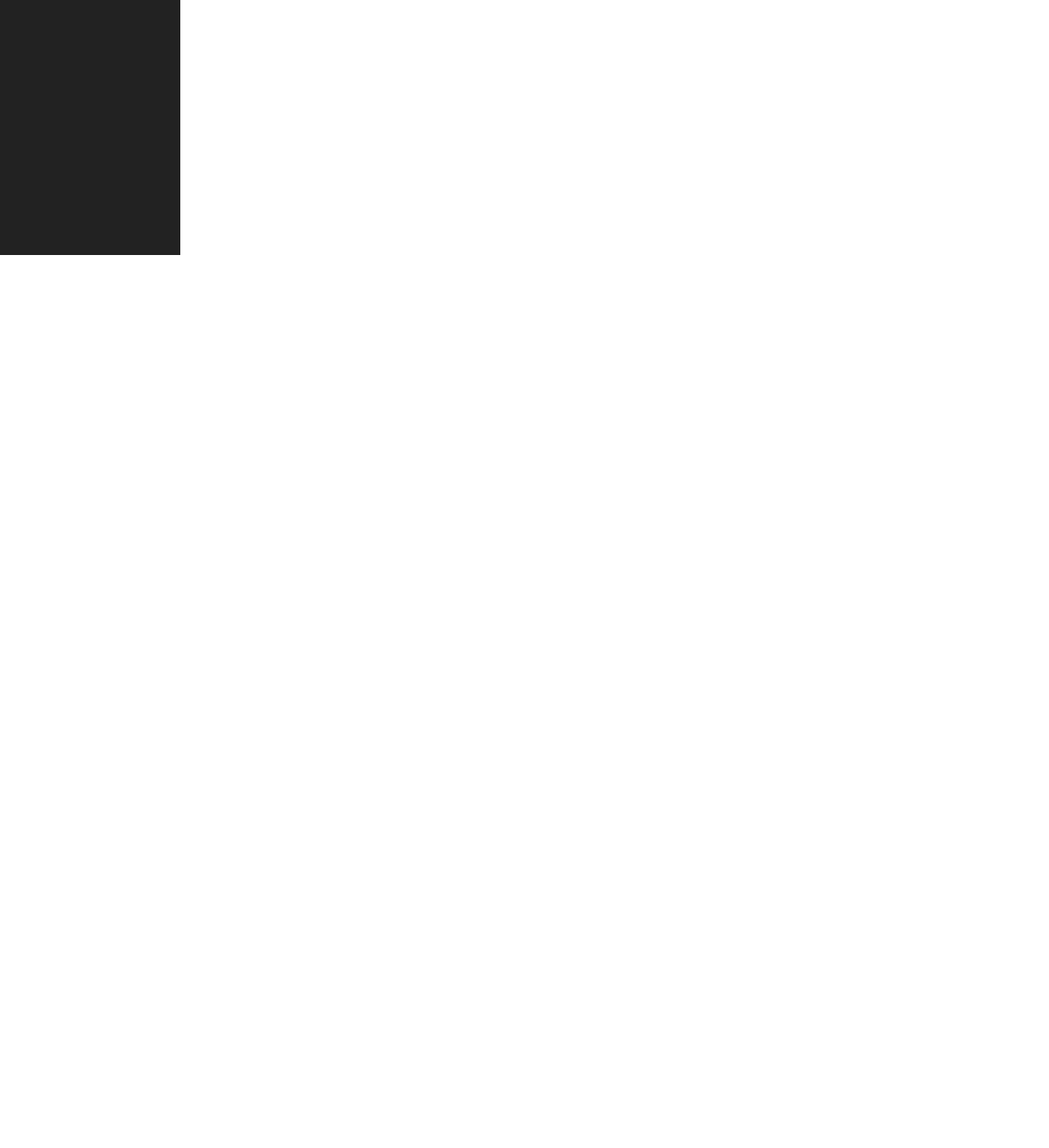
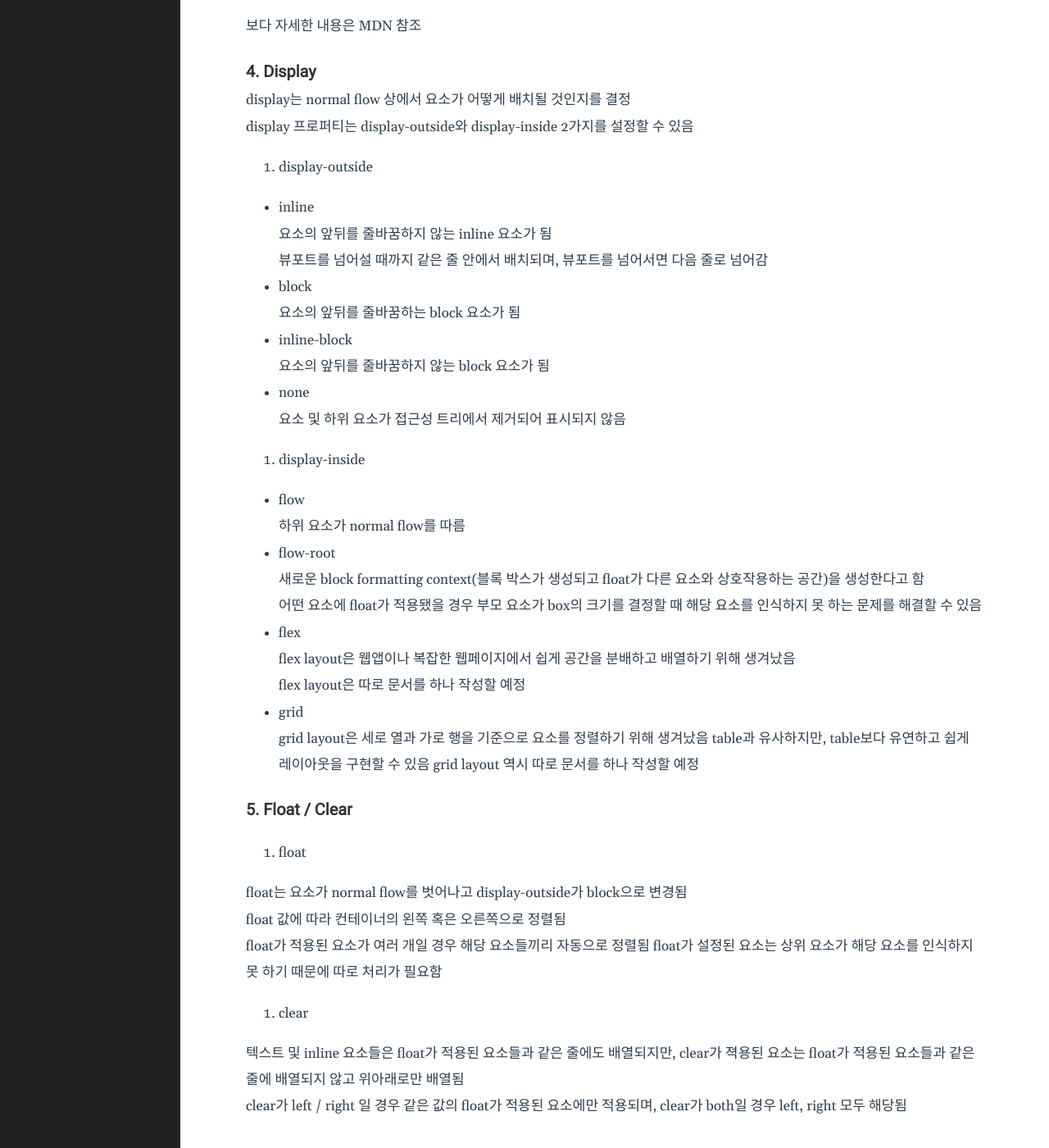
Before and after one commit to endb1228/endb1228.github.io, a Jekyll site: the page built from _posts/2022-03-18-css-page-layout.md, in a window 1280 px wide and 1400 px high, scrolled down 1089 px. Shown: the whole window at 82% size. Built offline with Jekyll 4.4.1, drawn with Linux system fonts in a browser that asks for light colours; some of the changed text lies outside the part shown.

Commit message:
no message

```diff
--- a/_posts/2022-03-18-css-page-layout.md
+++ b/_posts/2022-03-18-css-page-layout.md
@@ -6,7 +6,7 @@ category: javascript
 layout: post
 ---
 
-## Positioning
+## Page Layout
 
 [Blog][page layout, blog]
 
@@ -15,7 +15,7 @@ layout: post
 기본적으로 대부분의 요소들은 normal flow를 따라 부모 요소 안에서 순서대로 배치됨
 만약 특정 요소에 normal flow를 벗어나는 스타일이 적용되면 해당 요소는 normal flow가 적용된 요소들과 독립적으로 배치됨
 
-### 2. Containing block
+### 2. Containing Block
 
 [MDN][containing black, MDN]
 
@@ -51,6 +51,72 @@ top, left같은 프로퍼티로 지정한 임계값을 벗어나면 normal flow
 요소가 normal flow를 벗어나며 뷰포트나 페이지 영역을 기준으로 top, left같은 프로퍼티의 영향을 받음
 
 
+보다 자세한 내용은 MDN 참조
+
+### 4. Display
+
+display는 normal flow 상에서 요소가 어떻게 배치될 것인지를 결정
+display 프로퍼티는 display-outside와 display-inside 2가지를 설정할 수 있음
+
+1. display-outside
+
+- inline
+  요소의 앞뒤를 줄바꿈하지 않는 inline 요소가 됨
+  뷰포트를 넘어설 때까지 같은 줄 안에서 배치되며, 뷰포트를 넘어서면 다음 줄로 넘어감
+
+
+- block
+  요소의 앞뒤를 줄바꿈하는 block 요소가 됨
+
+
+- inline-block
+  요소의 앞뒤를 줄바꿈하지 않는 block 요소가 됨
+
+
+- none
+  요소 및 하위 요소가 접근성 트리에서 제거되어 표시되지 않음
+
+
+2. display-inside
+
+- flow
+  하위 요소가 normal flow를 따름
+
+
+- flow-root
+  새로운 block formatting context(블록 박스가 생성되고 float가 다른 요소와 상호작용하는 공간)을 생성한다고 함
+  어떤 요소에 float가 적용됐을 경우 부모 요소가 box의 크기를 결정할 때 해당 요소를 인식하지 못 하는 문제를 해결할 수 있음
+
+
+- flex
+  flex layout은 웹앱이나 복잡한 웹페이지에서 쉽게 공간을 분배하고 배열하기 위해 생겨났음
+  flex layout은 따로 문서를 하나 작성할 예정 <!-- TODO -->
+
+
+- grid
+  grid layout은 세로 열과 가로 행을 기준으로 요소를 정렬하기 위해 생겨났음
+  table과 유사하지만, table보다 유연하고 쉽게 레이아웃을 구현할 수 있음
+  grid layout 역시 따로 문서를 하나 작성할 예정 <!-- TODO -->
+
+
+### 5. Float / Clear
+
+
+1. float
+
+float는 요소가 normal flow를 벗어나고 display-outside가 block으로 변경됨
+float 값에 따라 컨테이너의 왼쪽 혹은 오른쪽으로 정렬됨
+float가 적용된 요소가 여러 개일 경우 해당 요소들끼리 자동으로 정렬됨
+float가 설정된 요소는 상위 요소가 해당 요소를 인식하지 못 하기 때문에 따로 처리가 필요함
+
+2. clear
+
+텍스트 및 inline 요소들은 float가 적용된 요소들과 같은 줄에도 배열되지만,
+clear가 젹용된 요소는 float가 적용된 요소들과 같은 줄에 배열되지 않고 위아래로만 배열됨
+clear가 left / right 일 경우 같은 값의 float가 적용된 요소에만 적용되며, clear가 both일 경우 left, right 모두 해당됨
+
+
+
 [page layout, blog]: https://blog.tommyzip.co.kr/code/css-basic-layouts-display/#display-outside-inside
 [containing black, MDN]: https://developer.mozilla.org/ko/docs/Web/CSS/Containing_block
 [position, MDN]: https://developer.mozilla.org/en-US/docs/Web/CSS/Containing_block
```
Also changed, not shown: _posts/2022-03-16-css-outline.md (+1 -1 lines), _posts/2022-03-21-css-flex.md (added, +12 -0 lines), _posts/2022-03-21-css-grid.md (added, +12 -0 lines).
